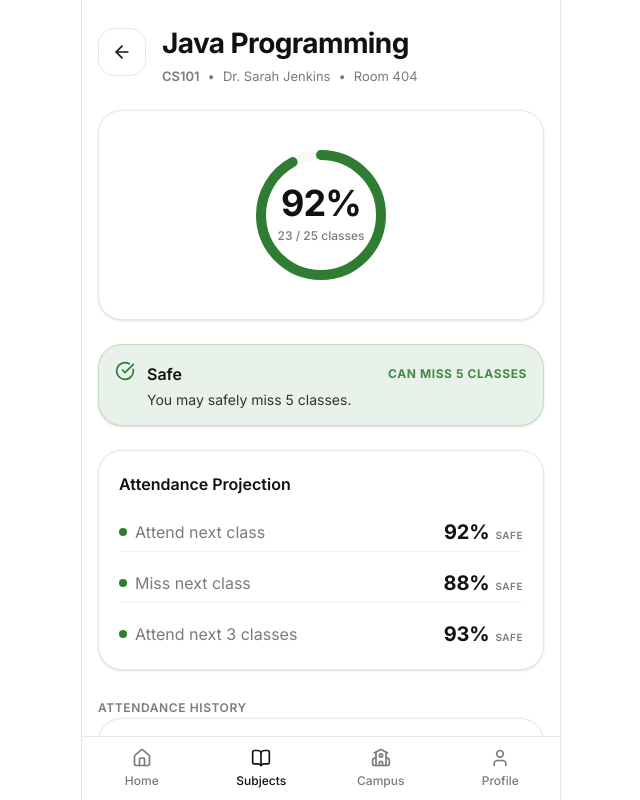
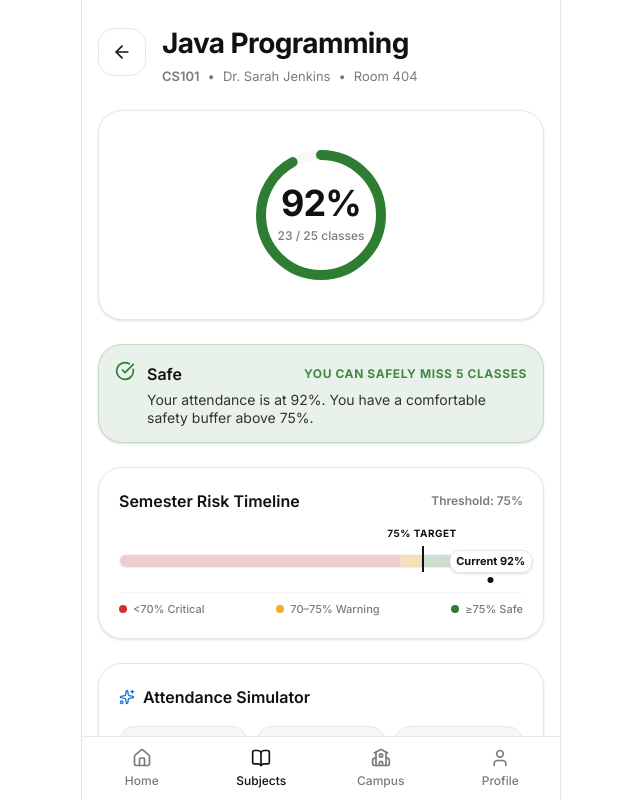
Before and after one commit to liyan-nk/kairo, a React (Vite) app in the folder frontend/: page /subjects/1 in a window 1280 px wide. Shown: the top 800 px of the page, without its empty margins (319-959 px from the left). Built offline with nearby package versions, Linux system fonts and the light colour scheme.

Commit message:
refactor: finalize attendance intelligence

```diff
--- a/frontend/src/features/subjects/SubjectDetailPage.tsx
+++ b/frontend/src/features/subjects/SubjectDetailPage.tsx
@@ -7,15 +7,18 @@ import IconButton from '../../components/IconButton'
 import { createSubjectRepository } from '../../lib/repositories'
 import type { Subject, AttendanceRecord } from '../../lib/models'
 import { deriveSubjectDetailViewModel } from './utils/subjectDetailViewModel'
+import { deriveProxyPlannerViewModel } from './utils/proxyPlannerViewModel'
+import type { SimulationResult } from './utils/attendanceForecast'
 import AttendanceRing from './components/AttendanceRing'
 import RiskIndicator from './components/RiskIndicator'
-import AttendanceForecastCard from './components/AttendanceForecastCard'
+import AttendanceRiskTimeline from './components/AttendanceRiskTimeline'
+import AttendanceSimulatorCard from './components/AttendanceSimulatorCard'
 import AttendanceHistoryList from './components/AttendanceHistoryList'
 
 /**
  * Subject Details Page.
- * Displays large progress ring, recommended action gap logs, forecast scenarios,
- * and chronological log lists.
+ * Displays progress ring, canonical Proxy Planner recommendation, semester risk timeline,
+ * interactive simulation tool, and chronological log list.
  */
 export const SubjectDetailPage: React.FC = () => {
   const { subjectId } = useParams<{ subjectId: string }>()
@@ -24,9 +27,9 @@ export const SubjectDetailPage: React.FC = () => {
 
   const [subject, setSubject] = useState<Subject | null>(null)
   const [history, setHistory] = useState<AttendanceRecord[]>([])
+  const [simulatedResult, setSimulatedResult] = useState<SimulationResult | null>(null)
   const [isLoading, setIsLoading] = useState(true)
   const [hasError, setHasError] = useState(false)
-
   const [retryTrigger, setRetryTrigger] = useState(0)
 
   const handleRetry = () => {
@@ -74,6 +77,11 @@ export const SubjectDetailPage: React.FC = () => {
     return deriveSubjectDetailViewModel(subject, history)
   }, [subject, history])
 
+  const proxyPlanner = useMemo(() => {
+    if (!subject) return null
+    return deriveProxyPlannerViewModel(subject)
+  }, [subject])
+
   const handleBack = () => {
     navigate('/subjects')
   }
@@ -81,24 +89,22 @@ export const SubjectDetailPage: React.FC = () => {
   // Loader Skeletons
   if (isLoading) {
     return (
-      <div className="space-y-6 animate-in fade-in duration-200">
-        <header className="flex items-center gap-3">
-          <Skeleton variant="circular" width="40px" height="40px" />
+      <div className="space-y-6">
+        <header className="flex items-center gap-4">
+          <Skeleton variant="rectangular" width="40px" height="40px" className="rounded-medium" />
           <div className="space-y-2 flex-1">
-            <Skeleton variant="text" width="40%" height="24px" />
-            <Skeleton variant="text" width="60%" height="16px" />
+            <Skeleton variant="text" width="50%" height="24px" />
+            <Skeleton variant="text" width="30%" height="16px" />
           </div>
         </header>
-        <div className="flex justify-center py-6">
-          <Skeleton variant="circular" width="160px" height="160px" />
-        </div>
-        <Skeleton variant="rectangular" height="96px" className="rounded-large" />
-        <Skeleton variant="rectangular" height="144px" className="rounded-large" />
+        <Skeleton variant="rectangular" height="200px" className="rounded-large" />
+        <Skeleton variant="rectangular" height="80px" className="rounded-large" />
+        <Skeleton variant="rectangular" height="180px" className="rounded-large" />
       </div>
     )
   }
 
-  if (hasError || !viewModel) {
+  if (hasError || !viewModel || !proxyPlanner || !subject) {
     return (
       <div className="min-h-[70vh] flex flex-col items-center justify-center space-y-4">
         <Typography variant="body" color="secondary" className="text-center">
@@ -148,18 +154,27 @@ export const SubjectDetailPage: React.FC = () => {
         />
       </section>
 
-      {/* Risk Assessment Indicator */}
+      {/* Canonical Proxy Planner Card (Real Database Reality) */}
       <RiskIndicator
-        status={viewModel.status}
-        statusLabel={viewModel.statusLabel}
-        gapText={viewModel.gapText}
-        recommendedAction={viewModel.recommendedAction}
+        status={proxyPlanner.status}
+        statusLabel={proxyPlanner.statusLabel}
+        gapText={proxyPlanner.recommendationTitle}
+        recommendedAction={proxyPlanner.recommendationBody}
       />
 
-      {/* Forecasting Grid */}
-      <AttendanceForecastCard scenarios={viewModel.forecastScenarios} />
+      {/* Semester Risk Timeline with Dual Position Markers */}
+      <AttendanceRiskTimeline
+        currentPercentage={viewModel.percentage}
+        simulatedPercentage={simulatedResult?.percentage ?? null}
+      />
 
-      {/* Attendance Log Chronological Log */}
+      {/* Interactive Attendance Simulator */}
+      <AttendanceSimulatorCard
+        subject={subject}
+        onSimulationChange={setSimulatedResult}
+      />
+
+      {/* Attendance Log Chronological History */}
       <section className="space-y-3">
         <Typography variant="micro" color="secondary" weight="semibold" className="uppercase tracking-wider">
           Attendance History
--- a/frontend/src/features/subjects/utils/proxyPlannerViewModel.ts
+++ b/frontend/src/features/subjects/utils/proxyPlannerViewModel.ts
@@ -28,8 +28,8 @@ export function deriveProxyPlannerViewModel(subject: Subject): ProxyPlannerViewM
   const recoveryClasses = calculateRecoveryClasses(subject)
   const canLeaveNow = percentage >= 75 && remainingSafeLeaves > 0
 
-  let recommendationTitle = ''
-  let recommendationBody = ''
+  let recommendationTitle: string
+  let recommendationBody: string
 
   if (status === 'green') {
     if (remainingSafeLeaves > 0) {
```
